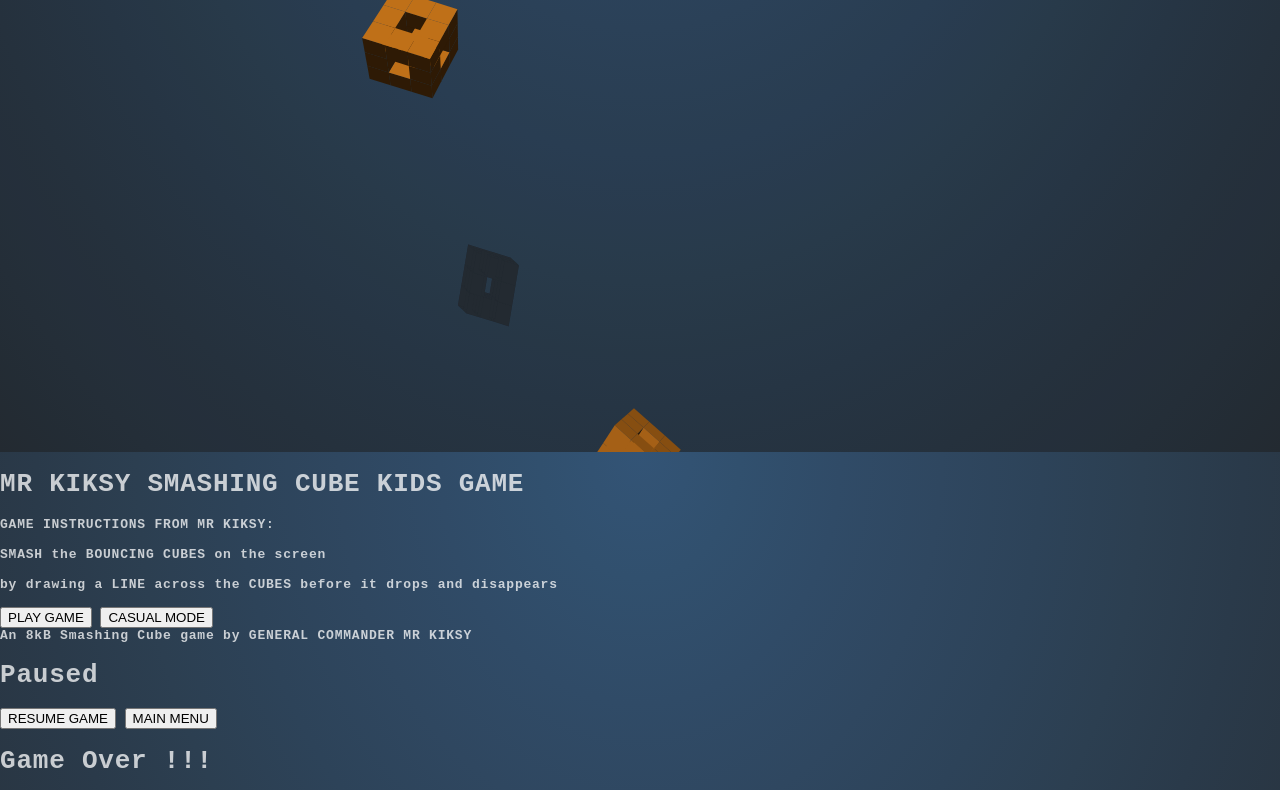
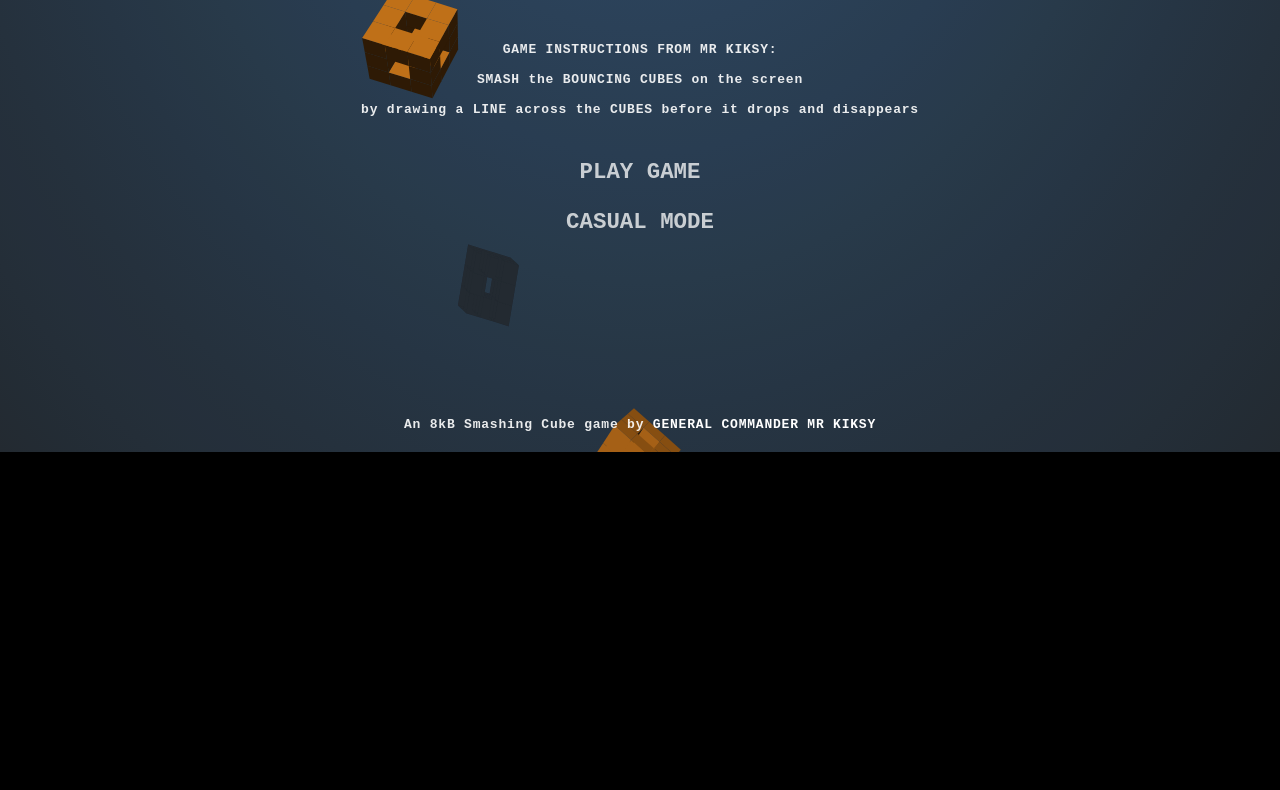
Before and after one commit to MRKIKSY/CubeGameforkids, a plain HTML site: page index.html in a window 1280 px wide. Shown: the part 348-1138 px from the top of the page. After the commit the page ends 800 px from the top, so only its background shows below. Drawn offline with Linux system fonts and the light colour scheme.

Commit message:
Update style.css

```diff
--- a/style.css
+++ b/style.css
@@ -15,10 +15,6 @@ body {
   touch-action: none;
   transform: translateZ(0);
 }
-
-/*/////////////////////
-//        HUD        //
-/////////////////////*/
 
 .hud__score,
 .pause-btn {
@@ -100,10 +96,6 @@ body {
   transform-origin: 0 0;
 }
 
-/*/////////////////////
-//       MENUS       //
-/////////////////////*/
-
 .menus::before {
   content: '';
   pointer-events: none;
@@ -125,4 +117,131 @@ body {
 }
 
 .menus.interactive-mode::before {
-  opacity: 0
+  opacity: 0.02;
+}
+
+.menu {
+  pointer-events: none;
+  position: fixed;
+  top: 0;
+  right: 0;
+  bottom: 0;
+  left: 0;
+  display: flex;
+  flex-direction: column;
+  justify-content: center;
+  align-items: center;
+  user-select: none;
+  text-align: center;
+  color: rgba(255, 255, 255, 0.9);
+  opacity: 0;
+  visibility: hidden;
+  transform: translateY(30px);
+  transition-property: opacity, visibility, transform;
+  transition-duration: 0.2s;
+  transition-timing-function: ease-in;
+}
+
+.menu.active {
+  opacity: 1;
+  visibility: visible;
+  transform: translateY(0);
+  transition-duration: 0.4s;
+  transition-timing-function: ease-out;
+}
+
+.menus.interactive-mode .menu.active {
+  opacity: 0.6;
+}
+
+.menus:not(.interactive-mode) .menu.active > * {
+  pointer-events: auto;
+}
+
+h1 {
+  font-size: 4rem;
+  line-height: 0.95;
+  text-align: center;
+  font-weight: bold;
+  margin: 0 0.65em 1em;
+}
+
+h2 {
+  font-size: 1.2rem;
+  line-height: 1;
+  text-align: center;
+  font-weight: bold;
+  margin: -1em 0.65em 1em;
+}
+
+.final-score-lbl {
+  font-size: 5rem;
+  margin: -0.2em 0 0;
+}
+
+.high-score-lbl {
+  font-size: 1.2rem;
+  margin: 0 0 2.5em;
+}
+
+button {
+  display: block;
+  position: relative;
+  width: 200px;
+  padding: 12px 20px;
+  background: transparent;
+  border: none;
+  outline: none;
+  user-select: none;
+  font-family: monospace;
+  font-weight: bold;
+  font-size: 1.4rem;
+  color: #fff;
+  opacity: 0.75;
+  transition: opacity 0.3s;
+}
+
+button::before {
+  content: '';
+  position: absolute;
+  top: 0;
+  right: 0;
+  bottom: 0;
+  left: 0;
+  background-color: rgba(255, 255, 255, 0.15);
+  transform: scale(0, 0);
+  opacity: 0;
+  transition: opacity 0.3s, transform 0.3s;
+}
+
+button:active {
+  opacity: 1;
+}
+
+button:active::before {
+  transform: scale(1, 1);
+  opacity: 1;
+}
+
+.credits {
+  position: fixed;
+  width: 100%;
+  left: 0;
+  bottom: 20px;
+}
+
+a {
+  color: white;
+}
+
+/* Only enable hover state on large screens */
+@media (min-width: 1025px) {
+  button:hover {
+    opacity: 1;
+  }
+
+  button:hover::before {
+    transform: scale(1, 1);
+    opacity: 1;
+  }
+}
```
